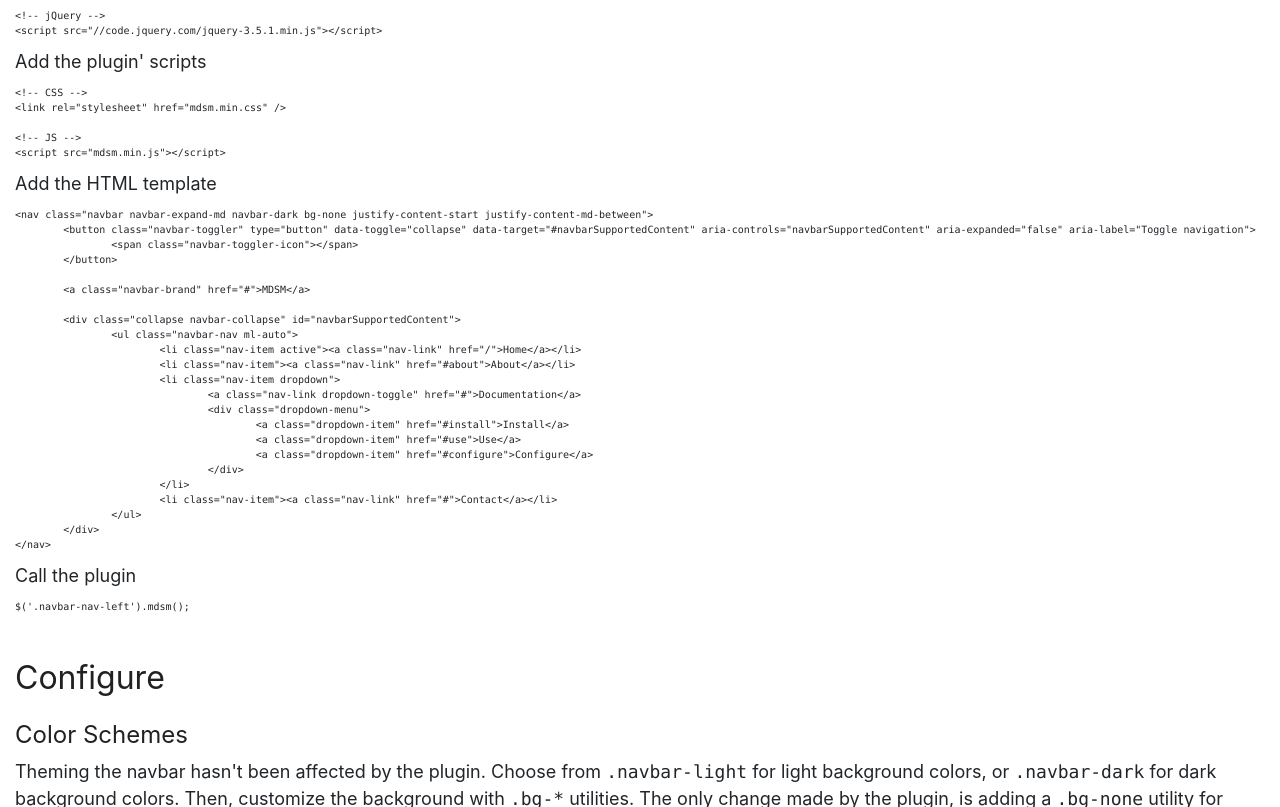
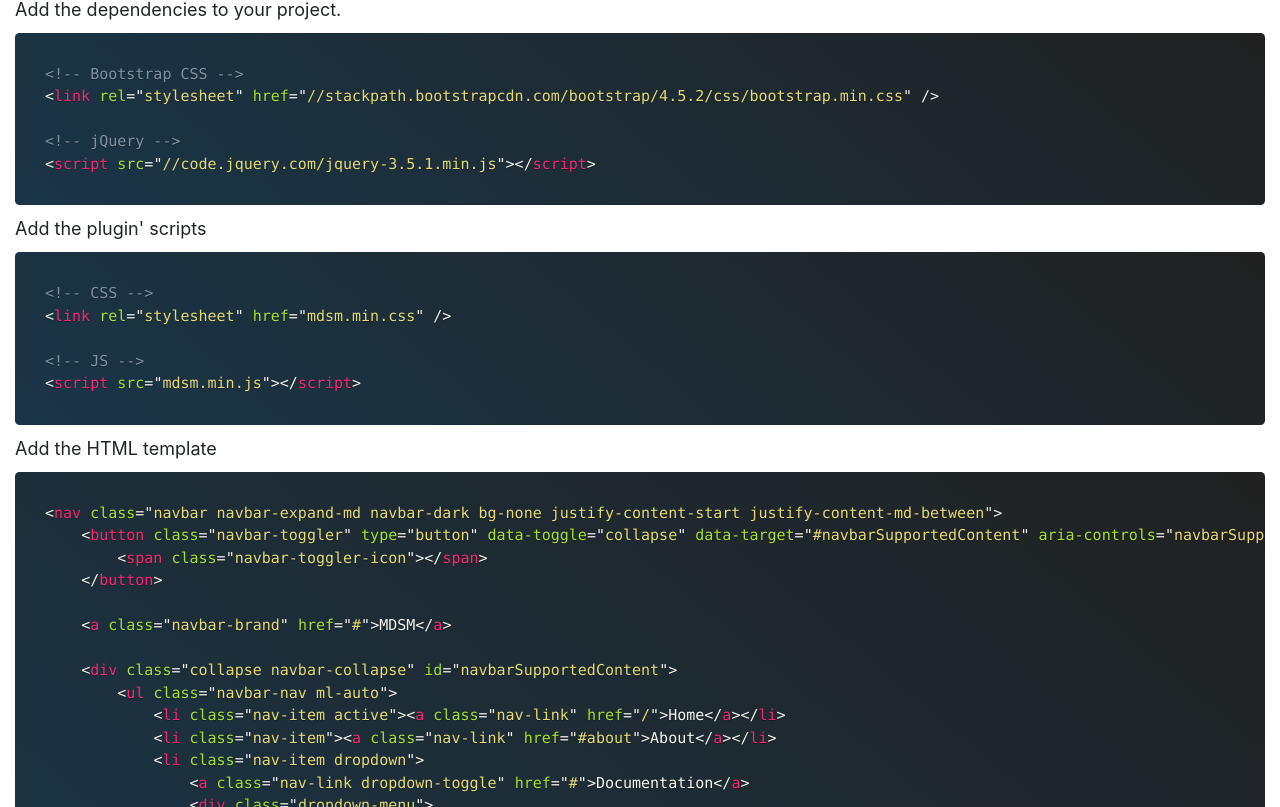
Before and after one commit to corneliucirlan/mdsm, a React app: page / in a window 1280 px wide. Shown: the part 1133-1940 px from the top of the page. Built offline with nearby package versions, Linux system fonts and the light colour scheme.

Commit message:
Added PrismJS theme

```diff
--- a/src/App.sass
+++ b/src/App.sass
@@ -7,6 +7,9 @@
 // MDSM
 @import 'css/mdsm'
 
+// PrismJS theme
+@import 'css/demo/prismjs-theme.scss'
+
 @import 'css/demo/type'
 @import 'css/demo/container'
 @import 'css/demo/header'
--- /dev/null
+++ b/src/css/demo/_prismjs-theme.scss
@@ -0,0 +1,112 @@
+code[class*="language-"],
+pre[class*="language-"] {
+	color: #f8f8f2;
+	background: none;
+	text-shadow: 0 1px rgba(0, 0, 0, 0.3);
+	font-family: Consolas, Monaco, 'Andale Mono', 'Ubuntu Mono', monospace;
+	font-size: 1em;
+	text-align: left;
+	white-space: pre;
+	word-spacing: normal;
+	word-break: normal;
+	word-wrap: normal;
+	line-height: 1.5;
+	tab-size: 4;
+	hyphens: none;
+}
+
+
+/* Code blocks */
+pre[class*="language-"] {
+	padding: 2em;
+	margin: .5em 0;
+	overflow: auto;
+	border-radius: 0.3em;
+	font-size: 1.5em;
+}
+
+:not(pre) > code[class*="language-"],
+pre[class*="language-"] {
+	background: $black $skew-background;
+}
+
+/* Inline code */
+:not(pre) > code[class*="language-"] {
+	padding: .1em;
+	border-radius: .3em;
+	white-space: normal;
+}
+
+.token.comment,
+.token.prolog,
+.token.doctype,
+.token.cdata {
+	color: #8292a2;
+}
+
+.token.punctuation {
+	color: #f8f8f2;
+}
+
+.token.namespace {
+	opacity: .7;
+}
+
+.token.property,
+.token.tag,
+.token.constant,
+.token.symbol,
+.token.deleted {
+	color: #f92672;
+}
+
+.token.boolean,
+.token.number {
+	color: #ae81ff;
+}
+
+.token.selector,
+.token.attr-name,
+.token.string,
+.token.char,
+.token.builtin,
+.token.inserted {
+	color: #a6e22e;
+}
+
+.token.operator,
+.token.entity,
+.token.url,
+.language-css .token.string,
+.style .token.string,
+.token.variable {
+	color: #f8f8f2;
+}
+
+.token.atrule,
+.token.attr-value,
+.token.function,
+.token.class-name {
+	color: #e6db74;
+}
+
+.token.keyword {
+	color: #66d9ef;
+}
+
+.token.regex,
+.token.important {
+	color: #fd971f;
+}
+
+.token.important,
+.token.bold {
+	font-weight: bold;
+}
+.token.italic {
+	font-style: italic;
+}
+
+.token.entity {
+	cursor: help;
+}
```
